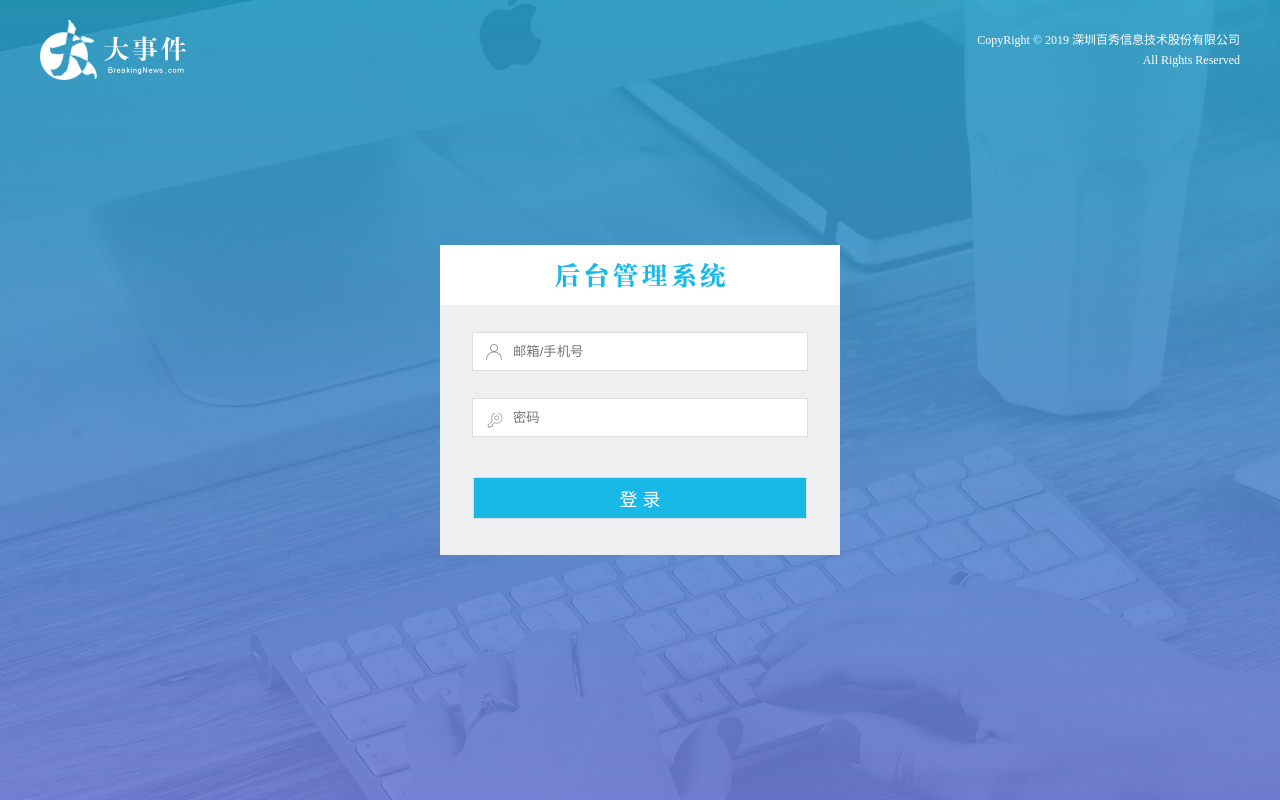
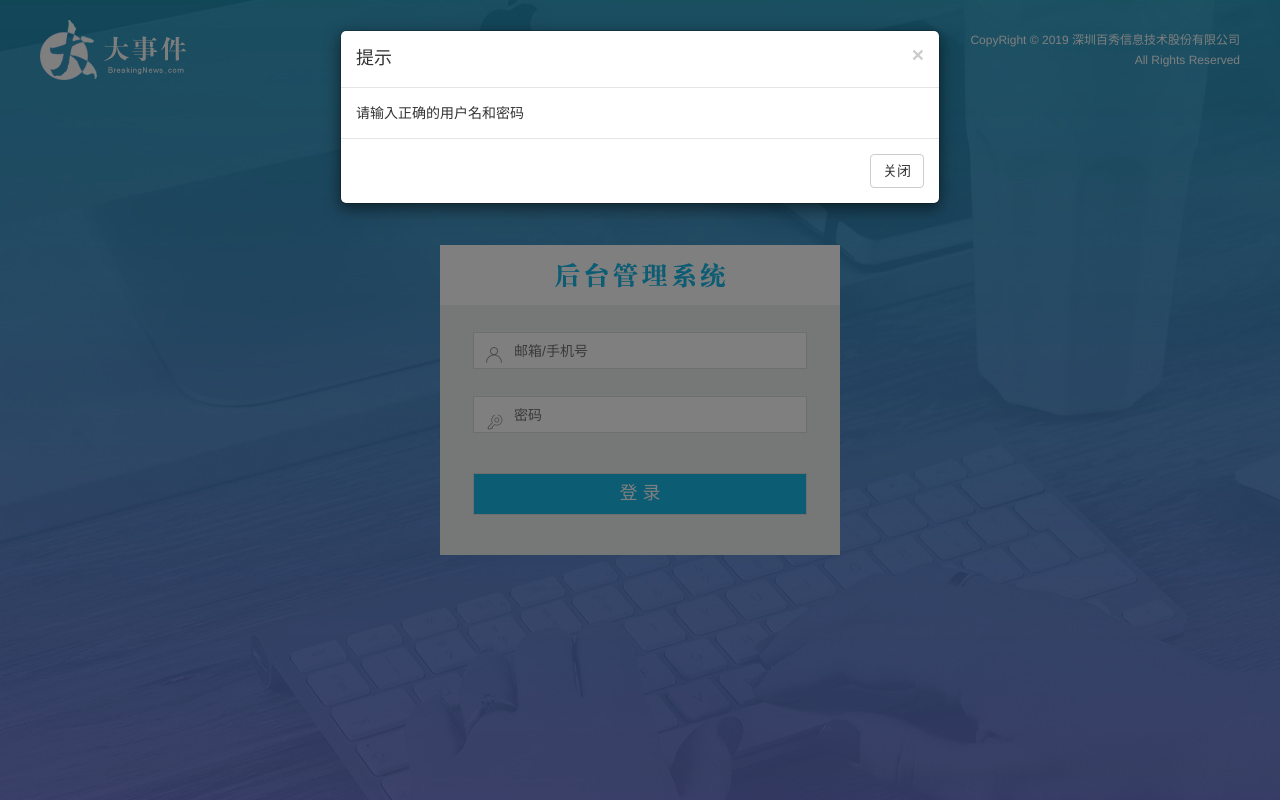
Before and after one commit to shaneyyang/demo, a plain HTML site: page event/web_back/login.html in a window 1280 px wide. Both pictures are taken after a click on the button "登 录". Drawn offline with Linux system fonts and the light colour scheme.

Commit message:
加入bootstrap效果

```diff
--- a/event/web_back/login.html
+++ b/event/web_back/login.html
@@ -9,6 +9,7 @@
     <link rel="stylesheet" type="text/css" href="css/reset.css">
     <link rel="stylesheet" type="text/css" href="css/iconfont.css">
     <link rel="stylesheet" type="text/css" href="css/main.css">
+    <link rel="stylesheet" href="./bootstrap/css/bootstrap.min.css">
 
 </head>
 
@@ -32,9 +33,28 @@
         </div>
 
     </div>
+    <div class="modal fade" id="myModal" tabindex="-1" role="dialog" aria-labelledby="myModalLabel">
+        <div class="modal-dialog" role="document">
+            <div class="modal-content">
+                <div class="modal-header">
+                    <button type="button" class="close" data-dismiss="modal" aria-label="Close"><span
+                            aria-hidden="true">&times;</span></button>
+                    <h4 class="modal-title" id="myModalLabel">提示</h4>
+                </div>
+                <div class="modal-body">
+                    请输入正确的用户名和密码
+                </div>
+                <div class="modal-footer">
+                    <button type="button" class="btn btn-default" data-dismiss="modal">关闭</button>
+                    <!-- <button type="button" class="btn btn-primary">Save changes</button> -->
+                </div>
+            </div>
+        </div>
+    </div>
     <script src='./tools/config.js'></script>
     <script src='js/jquery-1.12.4.min.js'></script>
     <script src='./tools/user.js'></script>
+    <script src='./bootstrap/js/bootstrap.min.js'></script>
     <script>
         // 注册点击事件，先要检测下用户输入是否合法，合法后再向服务器提交
         // 所以把submit按钮改为button，减少服务器压力
@@ -43,7 +63,8 @@
             var username = $('.input_txt').val().trim();
             var password = $('.input_pass').val().trim();
             if (username === '' || password === '') {
-                alert('请输入正确的信息');
+                // alert('请输入正确的信息');
+                $('#myModal').modal('show');
                 return;
             }
             // 输入信息后
@@ -61,13 +82,7 @@
                     alert('用户名或密码错误u');
                 }
 
-
-
-
             });
-
-
-
 
         });
 
```
